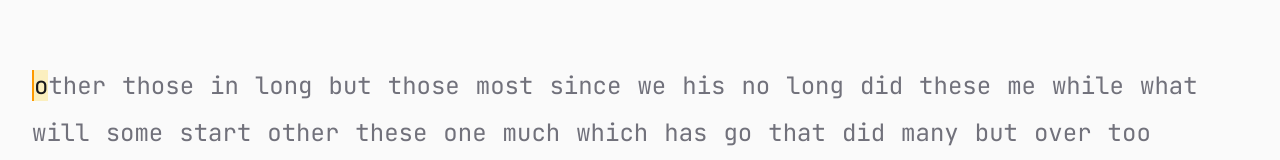
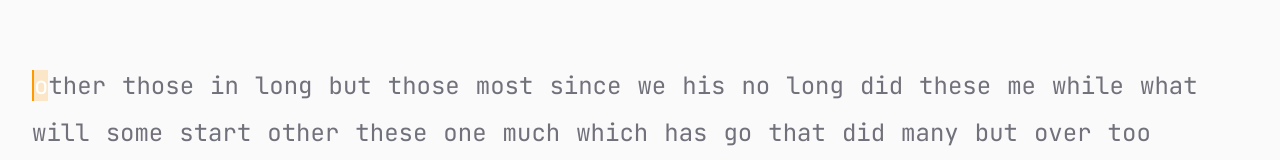
Before and after one commit to kuldeeprajput-dev/own-typing, a Next.js app: page / in a window 1280 px wide. Shown: the part 181-341 px from the top of the page. Built offline with nearby package versions, Linux system fonts and the light colour scheme; no server answers.

Commit message:
feat: implement theme transition ripple animation and dynamic cursor coloring based on keyboard settings

```diff
--- a/components/WordDisplay.tsx
+++ b/components/WordDisplay.tsx
@@ -2,24 +2,56 @@
 
 import React from 'react';
 import { CharState } from '@/types';
+import { useKeyboardSettings, KeyboardTheme } from '@/context/KeyboardSettingsContext';
 
 interface WordRowProps {
   charStates: CharState[];
   isDark?: boolean;
 }
 
+const themeCursorMap: Record<KeyboardTheme, { dark: { bg: string; border: string }; light: { bg: string; border: string } }> = {
+  Classic: {
+    dark: { bg: 'bg-amber-500/20 text-white', border: 'border-amber-500' },
+    light: { bg: 'bg-amber-500/15 text-zinc-900', border: 'border-amber-600' },
+  },
+  Mint: {
+    dark: { bg: 'bg-emerald-500/20 text-emerald-100', border: 'border-emerald-400' },
+    light: { bg: 'bg-emerald-500/15 text-emerald-950', border: 'border-emerald-600' },
+  },
+  Royal: {
+    dark: { bg: 'bg-blue-500/20 text-blue-100', border: 'border-blue-400' },
+    light: { bg: 'bg-blue-500/15 text-blue-950', border: 'border-blue-600' },
+  },
+  Dolch: {
+    dark: { bg: 'bg-cyan-500/20 text-cyan-100', border: 'border-cyan-400' },
+    light: { bg: 'bg-cyan-500/15 text-cyan-950', border: 'border-cyan-600' },
+  },
+  Sand: {
+    dark: { bg: 'bg-amber-600/20 text-amber-100', border: 'border-amber-500' },
+    light: { bg: 'bg-amber-750/15 text-[#451a03]', border: 'border-amber-700' },
+  },
+  Scarlet: {
+    dark: { bg: 'bg-red-500/20 text-red-100', border: 'border-red-400' },
+    light: { bg: 'bg-red-500/15 text-red-950', border: 'border-red-600' },
+  },
+};
+
 const WordRow = React.memo(function WordRow({ charStates, isDark = true }: WordRowProps) {
+  const { settings } = useKeyboardSettings();
+  const themeStyles = themeCursorMap[settings.theme] || themeCursorMap.Classic;
+  const cursorStyle = isDark ? themeStyles.dark : themeStyles.light;
+
   return (
     <span className="inline-block mr-4 mb-2">
       {charStates.map((charState, index) => (
         <span
           key={index}
           className={`
-            inline transition-colors duration-75
+            inline transition-all duration-350 ease-in-out
             ${charState.status === 'idle' ? (isDark ? 'text-zinc-500' : 'text-gray-400') : ''}
             ${charState.status === 'correct' ? 'text-green-500' : ''}
             ${charState.status === 'incorrect' ? 'text-red-500 bg-red-100 dark:bg-red-900/20' : ''}
-            ${charState.status === 'current' ? 'text-zinc-900 dark:text-white bg-amber-200/50 dark:bg-amber-500/20 border-l-2 border-amber-500' : ''}
+            ${charState.status === 'current' ? `${cursorStyle.bg} ${cursorStyle.border} border-l-2` : ''}
           `}
         >
           {charState.char}
```
